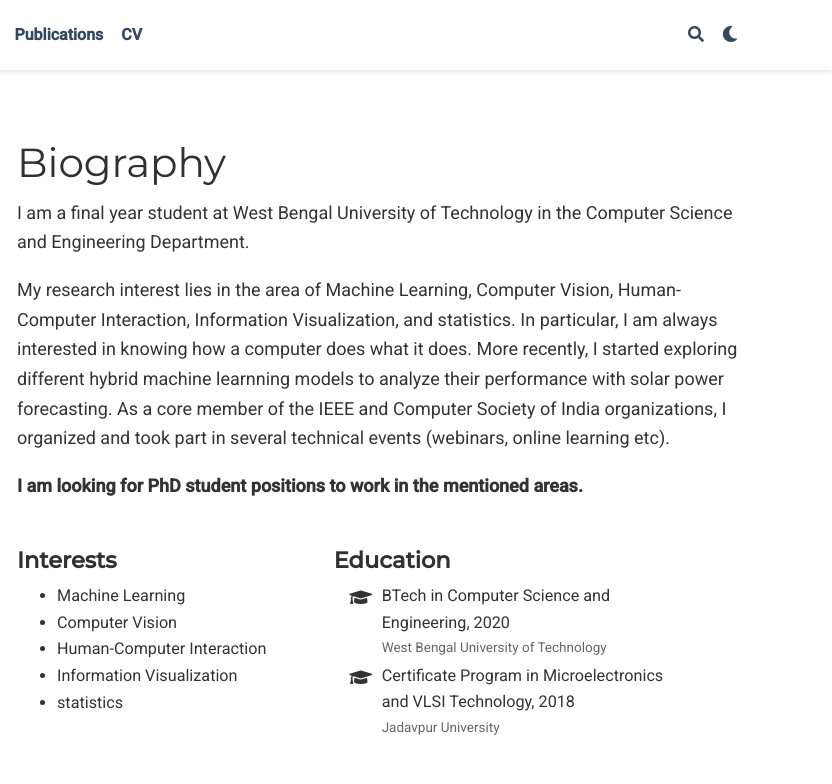
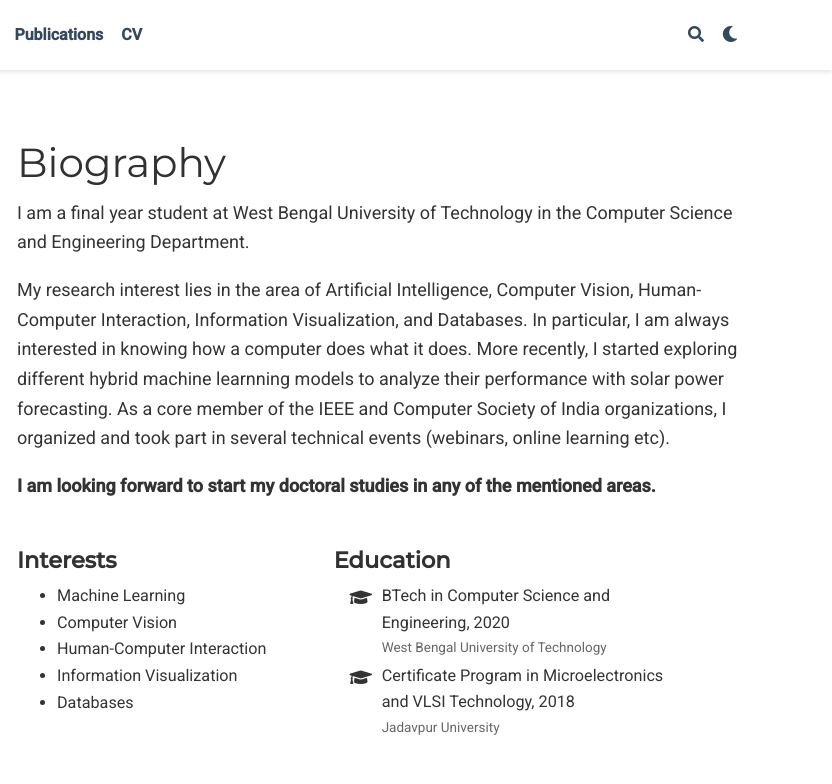
Before and after one commit to swayamjitsaha/swayamjitsaha.github.io, a plain HTML site: page index.html in a window 1280 px wide. Shown: the top 784 px of the page, 448-1280 px from the left. Drawn offline with nearby package versions, Linux system fonts and the light colour scheme; some icons are missing.

Commit message:
Update index.html

```diff
--- a/index.html
+++ b/index.html
@@ -96,7 +96,7 @@
 
 
   <link rel="manifest" href="/site.webmanifest">
-  <link rel="icon" type="image/png" href="./img/icon-32.png">
+  <link rel="icon" type="image/png" href="./img/icon.png">
   <link rel="apple-touch-icon" type="image/png" href="./img/icon-192s.png">
 
   <link rel="canonical" href="/">
@@ -489,7 +489,7 @@
 
 
         <li>
-          <a itemprop="sameAs" href="/files/cv.pdf" >
+          <a itemprop="sameAs" href="./files/cv.pdf" >
             <i class="ai ai-cv big-icon"></i>
           </a>
         </li>
@@ -505,12 +505,12 @@
 
     <p>I am a final year student at West Bengal University of Technology in the Computer Science and Engineering Department.</p>
 
-<p>My research interest lies in the area of Machine Learning, Computer Vision, Human-Computer Interaction, Information Visualization, and statistics. <!--My primary focus is in the field of security of mobile devices.-->
+<p>My research interest lies in the area of Artificial Intelligence, Computer Vision, Human-Computer Interaction, Information Visualization, and Databases. <!--My primary focus is in the field of security of mobile devices.-->
 In particular, I am always interested in knowing how a computer does what it does. <!--I am also interested in developing new methods to analyze compiled binary code.-->
 More recently, I started exploring different hybrid machine learnning models to analyze their performance with solar power forecasting.
 As a core member of the IEEE and Computer Society of India organizations, I organized and took part in several technical events (webinars, online learning etc).</p>
 
-<p><strong>I am looking for PhD student positions to work in the mentioned areas.</strong><br>
+<p><strong>I am looking forward to start my doctoral studies in any of the mentioned areas.</strong><br>
 <!--<strong>Please contact me if you are interested.</strong></p>-->
 
 
@@ -529,7 +529,7 @@ As a core member of the IEEE and Computer Society of India organizations, I orga
 
           <li>Information Visualization</li>
 
-          <li>statistics</li>
+          <li>Databases</li>
 
         </ul>
       </div>
```
